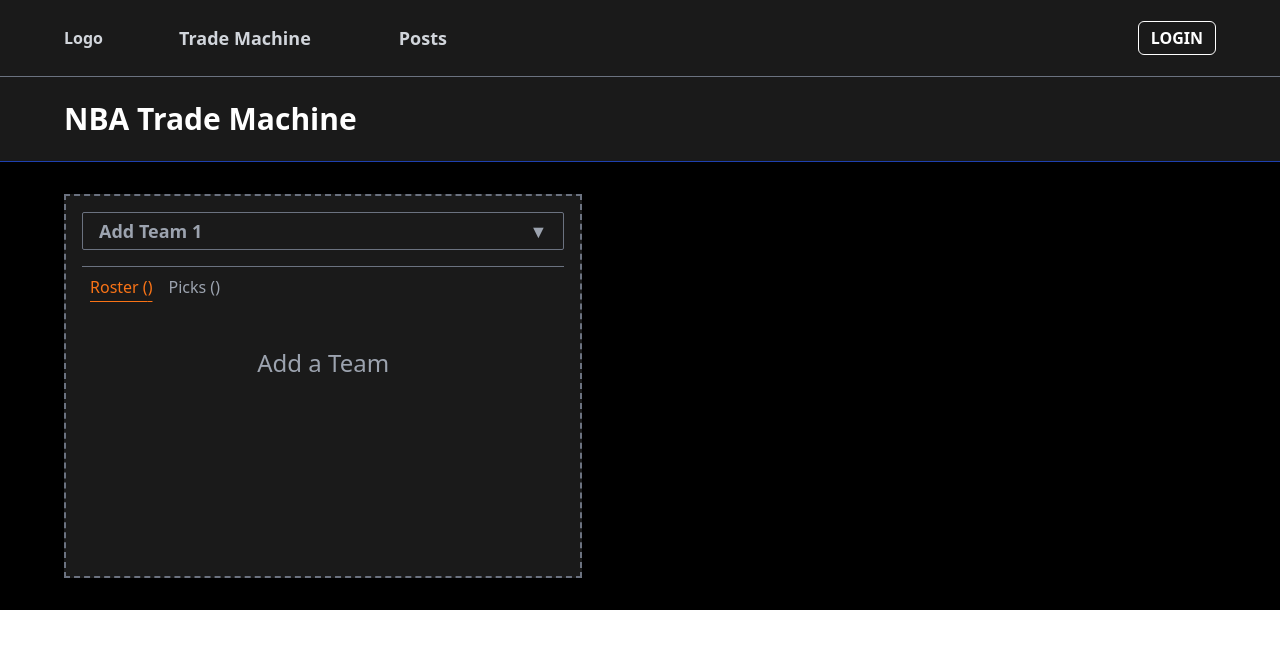
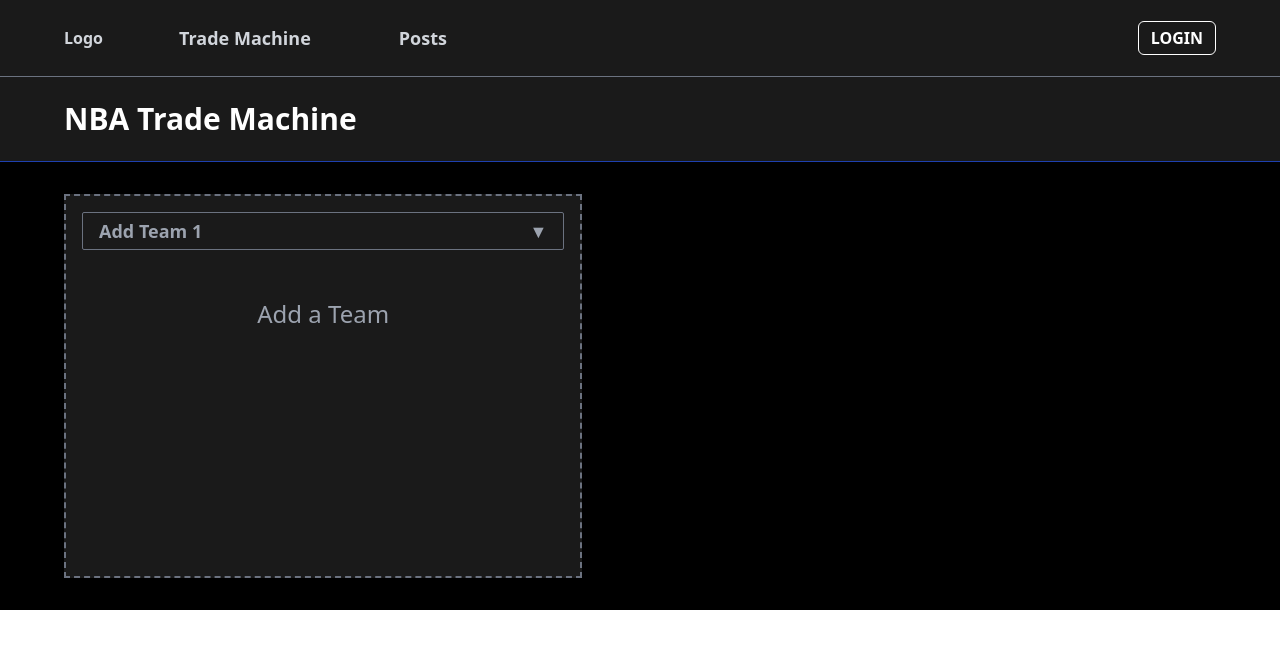
Before and after one commit to Divo123-tech/NBATradeMachine, a React (Vite) app in the folder client/: page / in a window 1280 px wide. Shown: the top 648 px of the page. Built offline with nearby package versions, Linux system fonts and the light colour scheme.

Commit message:
made the roster and draft selection based on the view state

```diff
--- a/client/src/components/TeamSelected/TeamSelected.tsx
+++ b/client/src/components/TeamSelected/TeamSelected.tsx
@@ -1,6 +1,6 @@
 import React, { useState } from "react";
 import TeamSelect from "../TradeMachine/TeamSelect";
-import { Team, teams } from "../../data/teams";
+import { teams } from "../../data/teams";
 import { Player } from "../../services/players.service";
 import { DraftPick } from "../../services/draftpick.service";
 import PlayerTrade from "../PlayerTrade";
@@ -29,6 +29,7 @@
         setDraftPicks={setDraftPicksSelected}
         index={0}
       />
+      {rosterSelected && draftPicksSelected && (
         <div className="flex gap-4 text-gray-400  pt-2 hover:cursor-pointer px-2 text-md border-t border-gray-500">
           <p
             className={
@@ -38,7 +39,7 @@
             }
             onClick={() => setView("player")}
           >
-          Roster ({rosterSelected?.length})
+            Roster ({rosterSelected.length})
           </p>
           <p
             className={
@@ -48,9 +49,11 @@
             }
             onClick={() => setView("picks")}
           >
-          Picks ({draftPicksSelected?.length})
+            Picks ({draftPicksSelected.length})
           </p>
         </div>
+      )}
+
       {rosterSelected && view == "player" && (
         <div>
           {rosterSelected.map((player: Player) => {
```
Lines whose indentation alone changed are shown as unchanged.
